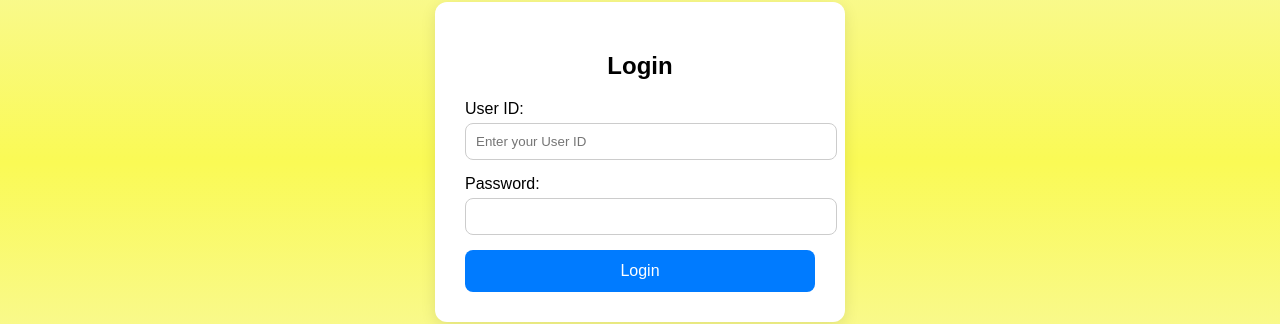
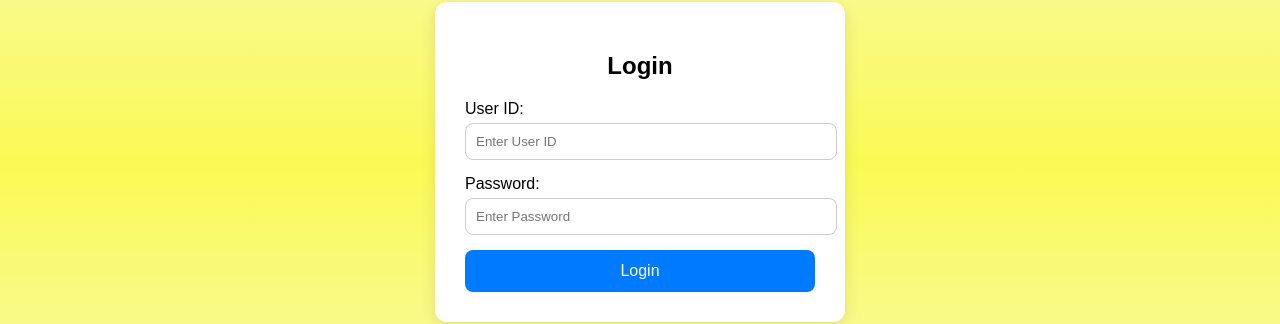
Before and after one commit to AnanyaVishwakarma/online_voting_system, a website: page public/v_login.html in a window 1280 px wide. Shown: the part 246-570 px from the top of the page. Drawn offline with Linux system fonts and the light colour scheme.

Commit message:
Update v_login.html

```diff
--- a/public/v_login.html
+++ b/public/v_login.html
@@ -58,12 +58,12 @@
   <form id="loginForm" action="/voter/login" method="post">
     <div class="form-group" >
       <label for="userId">User ID:</label>
-      <input type="text" id="user_id" placeholder="Enter your User ID" required>
-    </div>
+      <input type="text" id="user_id" placeholder="Enter User ID" required />
+        </div>
 
     <div class="form-group">
       <label for="password">Password:</label>
-      <input type="password" id="password" required>
+      <input type="password" id="password" placeholder="Enter Password" required />
     </div>
 
     <button type="submit" class="submit-btn">Login</button>
```
